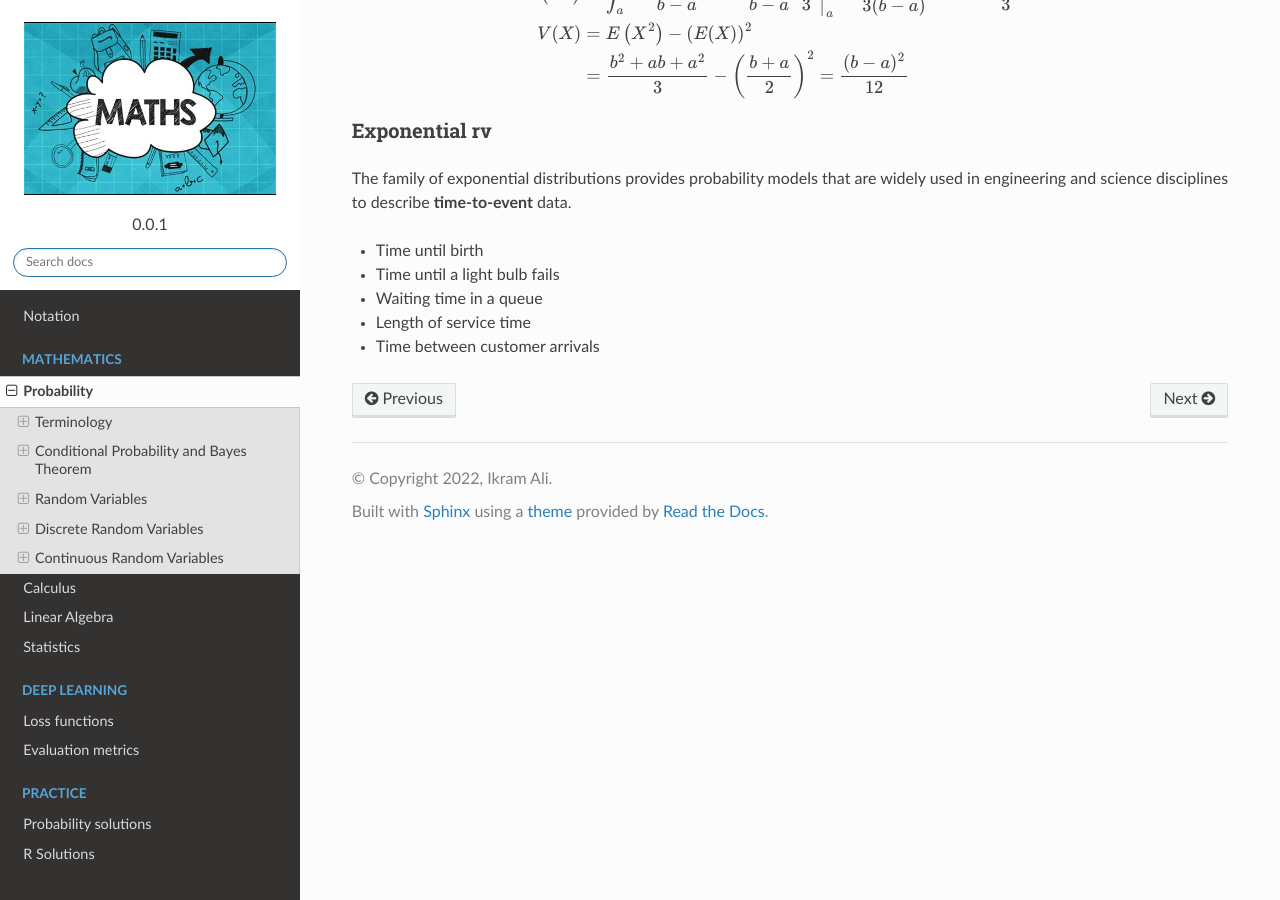
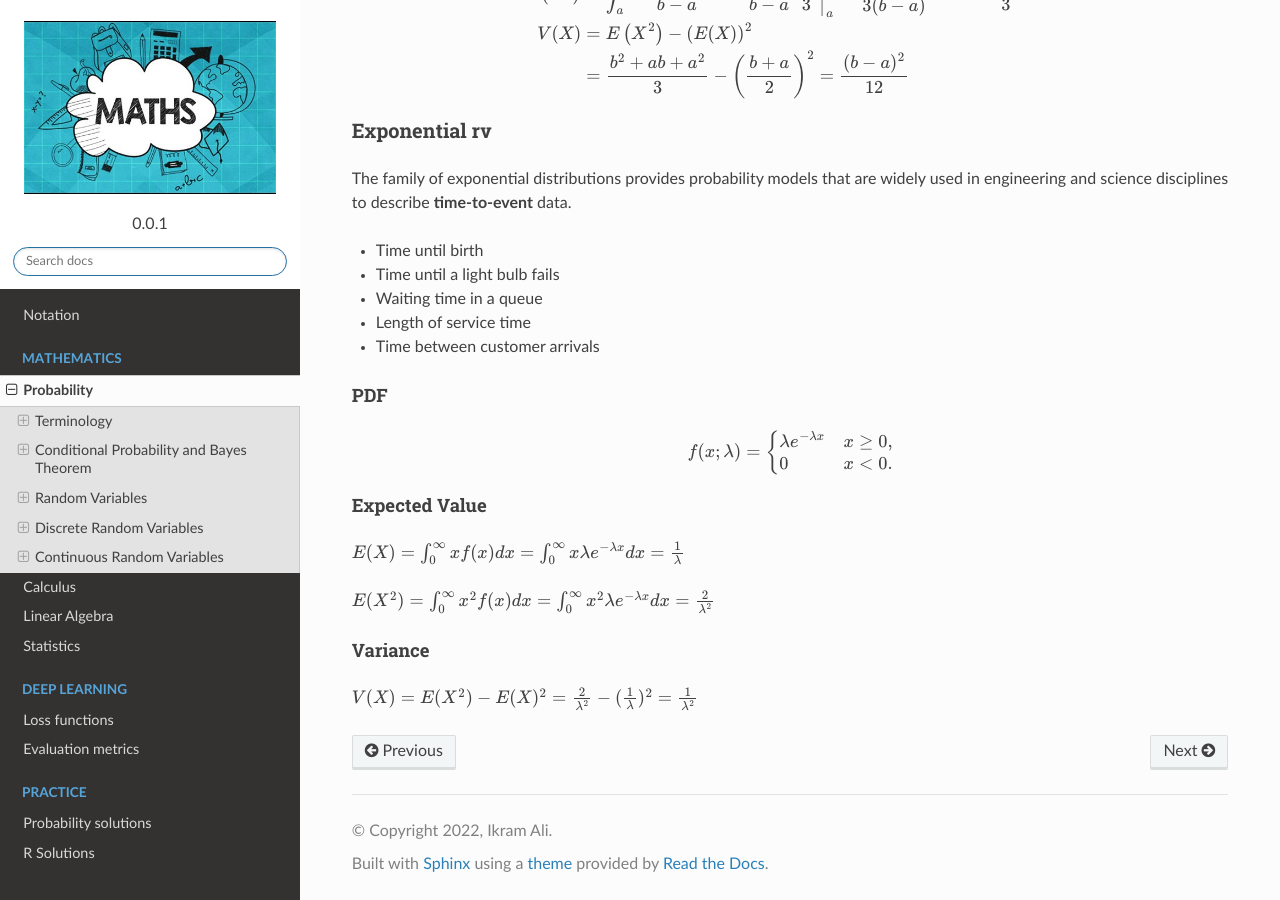
Before and after one commit to akkefa/ml-notes, a Sphinx documentation site: the page built from docs/probability.rst, in a window 1280 px wide and 900 px high, scrolled down 10723 px. Built offline with Sphinx 7.4.7 and the Read the Docs theme 2.0.0, drawn with Linux system fonts in a browser that asks for light colours.

Commit message:
New changes.

```diff
--- a/docs/probability.rst
+++ b/docs/probability.rst
@@ -498,3 +498,23 @@ disciplines to describe **time-to-event** data.
 * Waiting time in a queue
 * Length of service time
 * Time between customer arrivals
+
+PDF
+^^^^
+.. math::
+    f(x;\lambda) = \begin{cases}
+    \lambda  e^{ - \lambda x} & x \ge 0, \\
+    0 & x < 0.
+    \end{cases}
+
+
+Expected Value
+^^^^^^^^^^^^^^^
+:math:`E(X) = \int_{0}^{\infty} x f(x) d x = \int_{0}^{\infty} x \lambda  e^{ - \lambda x} d x = \frac{1}{\lambda}`
+
+:math:`E(X^2) = \int_{0}^{\infty} x^2 f(x) d x = \int_{0}^{\infty} x^2 \lambda  e^{ - \lambda x} d x = \frac{2}{\lambda^2}`
+
+Variance
+^^^^^^^^^
+
+:math:`V(X) = E(X^2) - E(X)^2 = \frac{2}{\lambda^2} - (\frac{1}{\lambda})^2 = \frac{1}{\lambda^2}`
```
